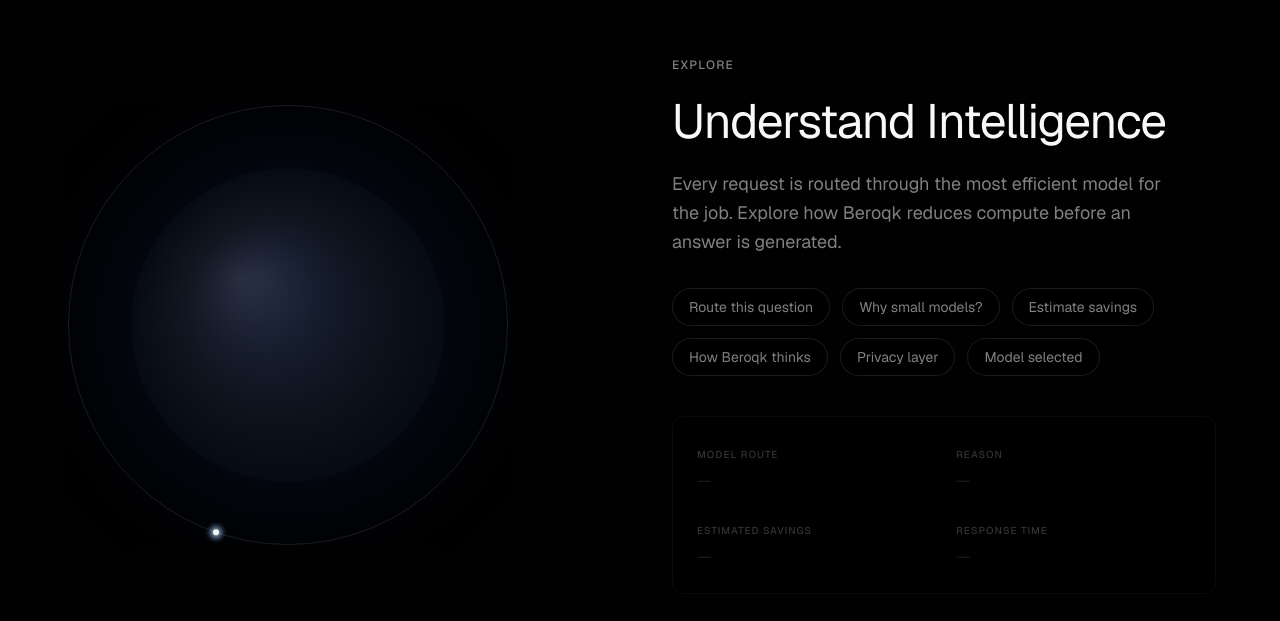
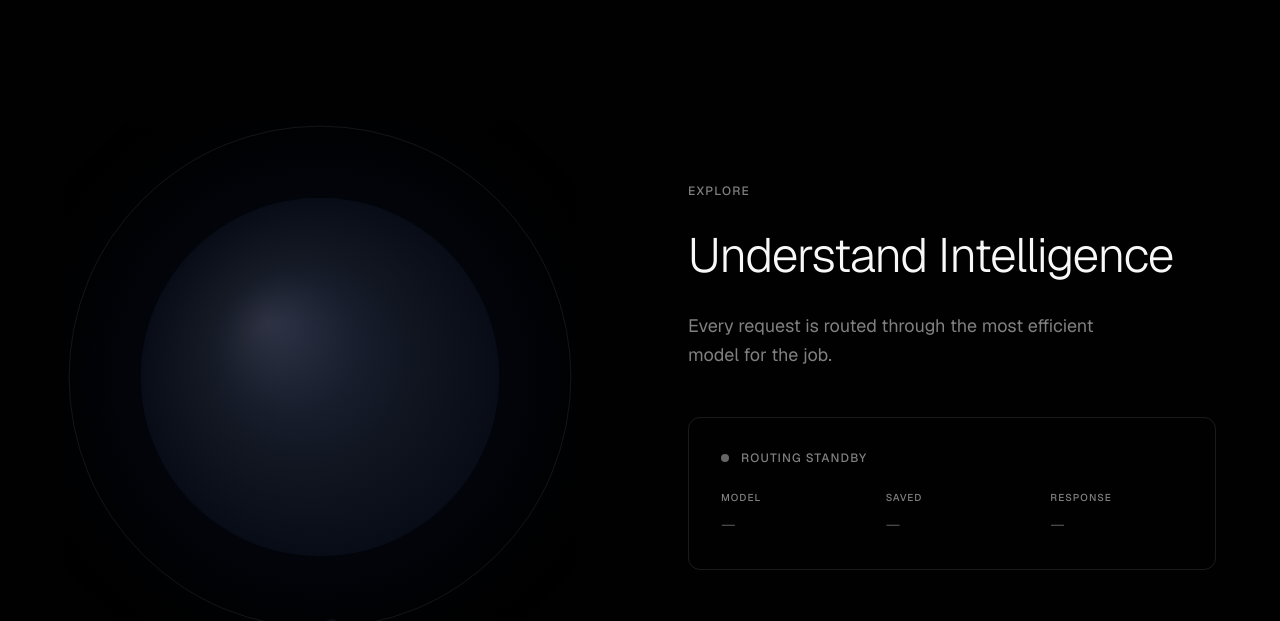
Before and after one commit to Beroqk/v0-beroqk-homepage, a Next.js app: page / in a window 1280 px wide. Shown: the part 1193-1814 px from the top of the page. Built offline with nearby package versions, Linux system fonts and the light colour scheme.

Commit message:
feat: redesign "Understand Intelligence" section with cinematic layout\n\nSimplify UI with minimal layout and smooth transitions for hover effects.

```diff
--- a/components/orb-section.tsx
+++ b/components/orb-section.tsx
@@ -2,83 +2,15 @@
 
 import { useEffect, useRef, useState } from "react"
 
-const routingOptions = [
-  {
-    label: "Route this question",
-    result: {
-      model: "Small Model",
-      reason: "Simple reasoning request",
-      savings: "78% compute reduction",
-      responseTime: "0.8s",
-    },
-  },
-  {
-    label: "Why small models?",
-    result: {
-      model: "Micro Model",
-      reason: "Factual recall query",
-      savings: "91% compute reduction",
-      responseTime: "0.3s",
-    },
-  },
-  {
-    label: "Estimate savings",
-    result: {
-      model: "Medium Model",
-      reason: "Analytical calculation",
-      savings: "52% compute reduction",
-      responseTime: "1.2s",
-    },
-  },
-  {
-    label: "How Beroqk thinks",
-    result: {
-      model: "Large Model",
-      reason: "Complex explanation needed",
-      savings: "24% compute reduction",
-      responseTime: "2.1s",
-    },
-  },
-  {
-    label: "Privacy layer",
-    result: {
-      model: "Local Model",
-      reason: "Sensitive data detected",
-      savings: "100% external compute",
-      responseTime: "0.5s",
-    },
-  },
-  {
-    label: "Model selected",
-    result: {
-      model: "Optimal Route",
-      reason: "Best match for context",
-      savings: "67% compute reduction",
-      responseTime: "0.9s",
-    },
-  },
-]
-
 interface InteractiveOrbProps {
-  isPulsing: boolean
+  isHovered: boolean
 }
 
-function InteractiveOrb({ isPulsing }: InteractiveOrbProps) {
+function InteractiveOrb({ isHovered }: InteractiveOrbProps) {
   const canvasRef = useRef<HTMLCanvasElement>(null)
   const animationRef = useRef<number>(0)
   const orbitAngleRef = useRef(0)
-  const pulseRef = useRef(0)
-  const baseSpeedRef = useRef(0.005)
-
-  useEffect(() => {
-    if (isPulsing) {
-      pulseRef.current = 1
-      baseSpeedRef.current = 0.02
-      setTimeout(() => {
-        baseSpeedRef.current = 0.005
-      }, 500)
-    }
-  }, [isPulsing])
+  const glowIntensityRef = useRef(0)
 
   useEffect(() => {
     const canvas = canvasRef.current
@@ -107,20 +39,18 @@ function InteractiveOrb({ isPulsing }: InteractiveOrbProps) {
 
       ctx.clearRect(0, 0, width, height)
 
-      // Pulse decay
-      if (pulseRef.current > 0) {
-        pulseRef.current *= 0.95
-      }
-
-      const pulseIntensity = pulseRef.current
+      // Smooth glow transition
+      const targetGlow = isHovered ? 1 : 0
+      glowIntensityRef.current += (targetGlow - glowIntensityRef.current) * 0.08
+      const glow = glowIntensityRef.current
 
       // Outer glow
       const outerGlow = ctx.createRadialGradient(
         centerX, centerY, orbRadius * 0.5,
         centerX, centerY, orbRadius * 1.8
       )
-      outerGlow.addColorStop(0, `rgba(30, 64, 175, ${0.15 + pulseIntensity * 0.2})`)
-      outerGlow.addColorStop(0.5, `rgba(30, 58, 138, ${0.08 + pulseIntensity * 0.1})`)
+      outerGlow.addColorStop(0, `rgba(30, 64, 175, ${0.12 + glow * 0.15})`)
+      outerGlow.addColorStop(0.5, `rgba(30, 58, 138, ${0.06 + glow * 0.08})`)
       outerGlow.addColorStop(1, "transparent")
       ctx.fillStyle = outerGlow
       ctx.fillRect(0, 0, width, height)
@@ -130,23 +60,23 @@ function InteractiveOrb({ isPulsing }: InteractiveOrbProps) {
         centerX - orbRadius * 0.3, centerY - orbRadius * 0.3, 0,
         centerX, centerY, orbRadius
       )
-      orbGradient.addColorStop(0, "rgba(40, 40, 50, 1)")
-      orbGradient.addColorStop(0.4, "rgba(20, 25, 35, 1)")
-      orbGradient.addColorStop(0.8, "rgba(10, 15, 25, 1)")
-      orbGradient.addColorStop(1, "rgba(5, 10, 20, 1)")
+      orbGradient.addColorStop(0, `rgba(${45 + glow * 15}, ${45 + glow * 15}, ${55 + glow * 15}, 1)`)
+      orbGradient.addColorStop(0.4, `rgba(${22 + glow * 8}, ${27 + glow * 8}, ${37 + glow * 8}, 1)`)
+      orbGradient.addColorStop(0.8, `rgba(${12 + glow * 5}, ${17 + glow * 5}, ${27 + glow * 5}, 1)`)
+      orbGradient.addColorStop(1, `rgba(${7 + glow * 3}, ${12 + glow * 3}, ${22 + glow * 3}, 1)`)
 
       ctx.beginPath()
       ctx.arc(centerX, centerY, orbRadius, 0, Math.PI * 2)
       ctx.fillStyle = orbGradient
       ctx.fill()
 
-      // Inner subtle glow (intensifies on pulse)
+      // Inner subtle glow
       const innerGlow = ctx.createRadialGradient(
         centerX - orbRadius * 0.2, centerY - orbRadius * 0.3, 0,
         centerX, centerY, orbRadius * 0.8
       )
-      innerGlow.addColorStop(0, `rgba(59, 130, 246, ${0.1 + pulseIntensity * 0.3})`)
-      innerGlow.addColorStop(0.5, `rgba(30, 64, 175, ${0.05 + pulseIntensity * 0.15})`)
+      innerGlow.addColorStop(0, `rgba(59, 130, 246, ${0.08 + glow * 0.2})`)
+      innerGlow.addColorStop(0.5, `rgba(30, 64, 175, ${0.04 + glow * 0.1})`)
       innerGlow.addColorStop(1, "transparent")
       ctx.fillStyle = innerGlow
       ctx.beginPath()
@@ -157,29 +87,30 @@ function InteractiveOrb({ isPulsing }: InteractiveOrbProps) {
       const orbitRadius = orbRadius * 1.4
       ctx.beginPath()
       ctx.arc(centerX, centerY, orbitRadius, 0, Math.PI * 2)
-      ctx.strokeStyle = `rgba(255, 255, 255, ${0.1 + pulseIntensity * 0.15})`
+      ctx.strokeStyle = `rgba(255, 255, 255, ${0.08 + glow * 0.1})`
       ctx.lineWidth = 1
       ctx.stroke()
 
-      // Orbiting dot
-      orbitAngleRef.current += baseSpeedRef.current
+      // Orbiting dot - slightly faster on hover
+      const speed = 0.004 + glow * 0.003
+      orbitAngleRef.current += speed
       const dotX = centerX + Math.cos(orbitAngleRef.current) * orbitRadius
       const dotY = centerY + Math.sin(orbitAngleRef.current) * orbitRadius
 
       // Dot glow
-      const dotGlow = ctx.createRadialGradient(dotX, dotY, 0, dotX, dotY, 12)
-      dotGlow.addColorStop(0, `rgba(255, 255, 255, ${0.8 + pulseIntensity * 0.2})`)
-      dotGlow.addColorStop(0.5, `rgba(147, 197, 253, ${0.3 + pulseIntensity * 0.2})`)
+      const dotGlow = ctx.createRadialGradient(dotX, dotY, 0, dotX, dotY, 10 + glow * 4)
+      dotGlow.addColorStop(0, `rgba(255, 255, 255, ${0.7 + glow * 0.25})`)
+      dotGlow.addColorStop(0.5, `rgba(147, 197, 253, ${0.25 + glow * 0.15})`)
       dotGlow.addColorStop(1, "transparent")
       ctx.fillStyle = dotGlow
       ctx.beginPath()
-      ctx.arc(dotX, dotY, 12 + pulseIntensity * 4, 0, Math.PI * 2)
+      ctx.arc(dotX, dotY, 10 + glow * 4, 0, Math.PI * 2)
       ctx.fill()
 
       // Dot core
       ctx.beginPath()
-      ctx.arc(dotX, dotY, 3 + pulseIntensity * 2, 0, Math.PI * 2)
-      ctx.fillStyle = "rgba(255, 255, 255, 0.9)"
+      ctx.arc(dotX, dotY, 2.5 + glow * 1, 0, Math.PI * 2)
+      ctx.fillStyle = `rgba(255, 255, 255, ${0.85 + glow * 0.15})`
       ctx.fill()
 
       animationRef.current = requestAnimationFrame(draw)
@@ -191,7 +122,7 @@ function InteractiveOrb({ isPulsing }: InteractiveOrbProps) {
       window.removeEventListener("resize", resize)
       cancelAnimationFrame(animationRef.current)
     }
-  }, [])
+  }, [isHovered])
 
   return (
     <canvas
@@ -203,123 +134,93 @@ function InteractiveOrb({ isPulsing }: InteractiveOrbProps) {
 }
 
 export function OrbSection() {
-  const [selectedOption, setSelectedOption] = useState<number | null>(null)
-  const [isPulsing, setIsPulsing] = useState(false)
-  const [pulseKey, setPulseKey] = useState(0)
-
-  const handleOptionClick = (index: number) => {
-    setSelectedOption(index)
-    setIsPulsing(true)
-    setPulseKey((prev) => prev + 1)
-    setTimeout(() => setIsPulsing(false), 100)
-  }
-
-  const currentResult = selectedOption !== null ? routingOptions[selectedOption].result : null
+  const [isHovered, setIsHovered] = useState(false)
 
   return (
-    <section className="py-16 md:py-24 px-6">
+    <section className="py-24 md:py-40 px-6">
       <div className="mx-auto max-w-6xl">
-        <div className="grid grid-cols-1 lg:grid-cols-2 gap-12 lg:gap-16 items-center">
+        <div className="grid grid-cols-1 lg:grid-cols-2 gap-16 lg:gap-24 items-center">
           {/* Left: Orb */}
-          <div className="relative aspect-square max-w-md mx-auto lg:mx-0 w-full">
-            <InteractiveOrb key={pulseKey} isPulsing={isPulsing} />
+          <div
+            className="relative aspect-square max-w-lg mx-auto lg:mx-0 w-full cursor-pointer"
+            onMouseEnter={() => setIsHovered(true)}
+            onMouseLeave={() => setIsHovered(false)}
+          >
+            <InteractiveOrb isHovered={isHovered} />
           </div>
 
           {/* Right: Content */}
-          <div className="flex flex-col gap-6">
+          <div className="flex flex-col gap-8">
             {/* Label */}
             <span className="text-xs font-medium uppercase tracking-widest text-muted-foreground">
               Explore
             </span>
 
             {/* Headline */}
-            <h2 className="text-3xl md:text-4xl lg:text-5xl font-normal tracking-tight">
+            <h2 className="text-3xl md:text-4xl lg:text-5xl font-light tracking-tight">
               Understand Intelligence
             </h2>
 
             {/* Description */}
-            <p className="text-muted-foreground text-lg leading-relaxed max-w-lg">
-              Every request is routed through the most efficient model for the job. Explore how Beroqk reduces compute before an answer is generated.
+            <p className="text-muted-foreground text-lg leading-relaxed max-w-md">
+              Every request is routed through the most efficient model for the job.
             </p>
 
-            {/* Routing Pills */}
-            <div className="flex flex-wrap gap-3 mt-2">
-              {routingOptions.map((option, index) => (
-                <button
-                  key={option.label}
-                  onClick={() => handleOptionClick(index)}
-                  className={`px-4 py-2 text-sm border rounded-full transition-all duration-200 backdrop-blur-sm ${
-                    selectedOption === index
-                      ? "border-white/40 text-foreground bg-white/5"
-                      : "border-white/10 text-muted-foreground hover:border-white/30 hover:text-foreground bg-background/50"
-                  }`}
-                >
-                  {option.label}
-                </button>
-              ))}
-            </div>
-
-            {/* Result Panel */}
+            {/* Status Card */}
             <div
-              className={`mt-4 p-6 border border-white/10 rounded-xl bg-background/50 backdrop-blur-sm transition-all duration-300 ${
-                currentResult ? "opacity-100" : "opacity-40"
+              className={`mt-4 p-8 border rounded-xl transition-all duration-500 ${
+                isHovered
+                  ? "border-white/20 bg-white/[0.03]"
+                  : "border-white/10 bg-transparent"
               }`}
             >
-              {currentResult ? (
-                <div className="grid grid-cols-2 gap-6">
+              <div className="flex flex-col gap-6">
+                {/* Status Header */}
+                <div className="flex items-center gap-3">
+                  <div className={`w-2 h-2 rounded-full transition-all duration-500 ${
+                    isHovered ? "bg-white" : "bg-white/40"
+                  }`} />
+                  <span className={`text-xs font-medium uppercase tracking-widest transition-all duration-500 ${
+                    isHovered ? "text-foreground" : "text-muted-foreground"
+                  }`}>
+                    {isHovered ? "Routing Active" : "Routing Standby"}
+                  </span>
+                </div>
+
+                {/* Stats Grid */}
+                <div className="grid grid-cols-3 gap-8">
                   <div>
-                    <span className="text-[10px] font-medium uppercase tracking-widest text-muted-foreground">
-                      Model Route
+                    <span className="text-[10px] font-medium uppercase tracking-widest text-muted-foreground block mb-2">
+                      Model
                     </span>
-                    <p className="text-foreground font-normal mt-1">{currentResult.model}</p>
+                    <p className={`font-normal transition-all duration-500 ${
+                      isHovered ? "text-foreground" : "text-muted-foreground/60"
+                    }`}>
+                      {isHovered ? "Micro Model" : "—"}
+                    </p>
                   </div>
                   <div>
-                    <span className="text-[10px] font-medium uppercase tracking-widest text-muted-foreground">
-                      Reason
+                    <span className="text-[10px] font-medium uppercase tracking-widest text-muted-foreground block mb-2">
+                      Saved
                     </span>
-                    <p className="text-foreground font-normal mt-1">{currentResult.reason}</p>
+                    <p className={`font-normal transition-all duration-500 ${
+                      isHovered ? "text-foreground" : "text-muted-foreground/60"
+                    }`}>
+                      {isHovered ? "91% compute" : "—"}
+                    </p>
                   </div>
                   <div>
-                    <span className="text-[10px] font-medium uppercase tracking-widest text-muted-foreground">
-                      Estimated Savings
+                    <span className="text-[10px] font-medium uppercase tracking-widest text-muted-foreground block mb-2">
+                      Response
                     </span>
-                    <p className="text-foreground font-normal mt-1">{currentResult.savings}</p>
-                  </div>
-                  <div>
-                    <span className="text-[10px] font-medium uppercase tracking-widest text-muted-foreground">
-                      Response Time
-                    </span>
-                    <p className="text-foreground font-normal mt-1">{currentResult.responseTime}</p>
+                    <p className={`font-normal transition-all duration-500 ${
+                      isHovered ? "text-foreground" : "text-muted-foreground/60"
+                    }`}>
+                      {isHovered ? "0.3s" : "—"}
+                    </p>
                   </div>
                 </div>
-              ) : (
-                <div className="grid grid-cols-2 gap-6">
-                  <div>
-                    <span className="text-[10px] font-medium uppercase tracking-widest text-muted-foreground">
-                      Model Route
-                    </span>
-                    <p className="text-muted-foreground/50 font-normal mt-1">—</p>
-                  </div>
-                  <div>
-                    <span className="text-[10px] font-medium uppercase tracking-widest text-muted-foreground">
-                      Reason
-                    </span>
-                    <p className="text-muted-foreground/50 font-normal mt-1">—</p>
-                  </div>
-                  <div>
-                    <span className="text-[10px] font-medium uppercase tracking-widest text-muted-foreground">
-                      Estimated Savings
-                    </span>
-                    <p className="text-muted-foreground/50 font-normal mt-1">—</p>
-                  </div>
-                  <div>
-                    <span className="text-[10px] font-medium uppercase tracking-widest text-muted-foreground">
-                      Response Time
-                    </span>
-                    <p className="text-muted-foreground/50 font-normal mt-1">—</p>
-                  </div>
-                </div>
-              )}
+              </div>
             </div>
           </div>
         </div>
```
